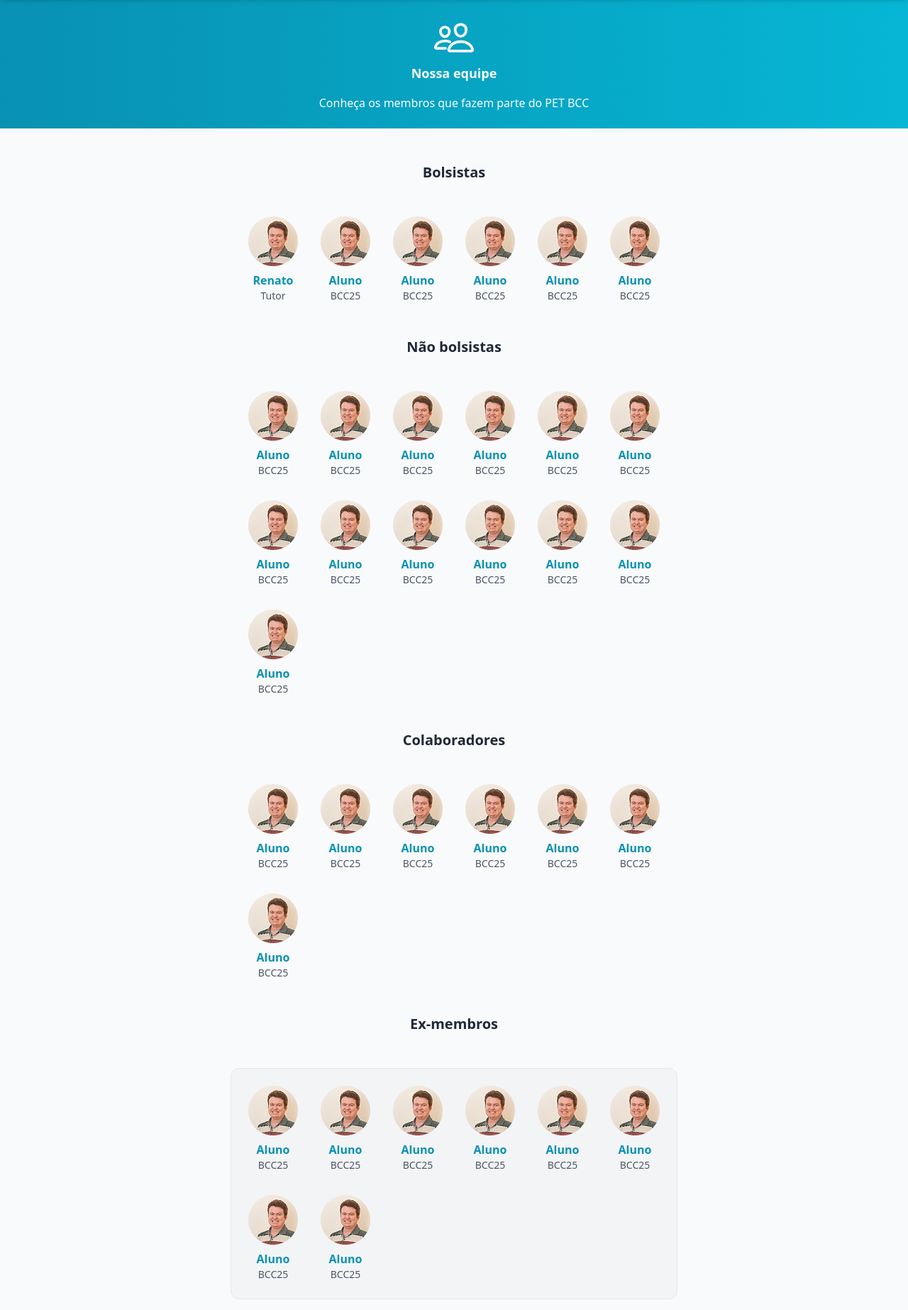
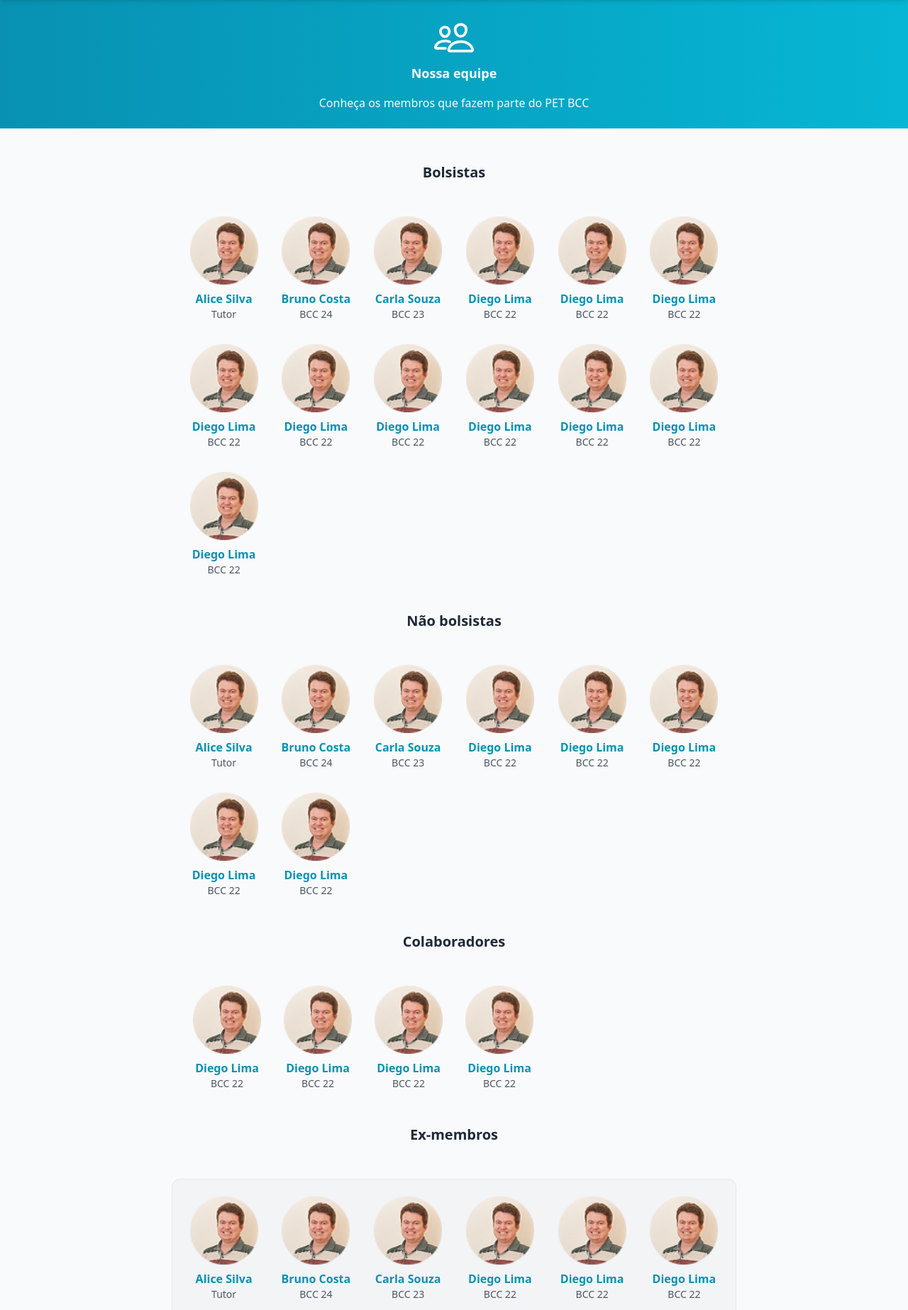
Before and after one commit to petbccufscar/site-petbcc, a Django app: page /equipe in a window 1280 px wide. Shown: the part 74-1920 px from the top of the page at 71% size. Run offline with Django 4.2, Linux system fonts and the light colour scheme; some libraries are stand-ins or nearby versions.

Commit message:
atualizando pagina de projetos e equipe

```diff
--- a/core/views.py
+++ b/core/views.py
@@ -5,7 +5,192 @@ def inicio(request):
     return render(request, 'core/inicio.html')
 
 def equipe(request):
-    return render(request, 'core/equipe.html')
+    return render(request, 'core/equipe.html', {
+        "bolsistas": [
+            {
+                "nome": "Alice Silva",
+                "descricao": "Tutor",
+            },
+            {
+                "nome": "Bruno Costa",
+                "descricao": "BCC 24",
+            },
+            {
+                "nome": "Carla Souza",
+                "descricao": "BCC 23",
+            },
+            {
+                "nome": "Diego Lima",
+                "descricao": "BCC 22",
+            },
+            {
+                "nome": "Diego Lima",
+                "descricao": "BCC 22",
+            },
+            {
+                "nome": "Diego Lima",
+                "descricao": "BCC 22",
+            },
+            {
+                "nome": "Diego Lima",
+                "descricao": "BCC 22",
+            },
+            {
+                "nome": "Diego Lima",
+                "descricao": "BCC 22",
+            },
+            {
+                "nome": "Diego Lima",
+                "descricao": "BCC 22",
+            },
+            {
+                "nome": "Diego Lima",
+                "descricao": "BCC 22",
+            },
+            {
+                "nome": "Diego Lima",
+                "descricao": "BCC 22",
+            },
+            {
+                "nome": "Diego Lima",
+                "descricao": "BCC 22",
+            },
+            {
+                "nome": "Diego Lima",
+                "descricao": "BCC 22",
+            }
+        ],
+        "nao_bolsistas": [
+            {
+                "nome": "Alice Silva",
+                "descricao": "Tutor",
+            },
+            {
+                "nome": "Bruno Costa",
+                "descricao": "BCC 24",
+            },
+            {
+                "nome": "Carla Souza",
+                "descricao": "BCC 23",
+            },
+            {
+                "nome": "Diego Lima",
+                "descricao": "BCC 22",
+            },
+            {
+                "nome": "Diego Lima",
+                "descricao": "BCC 22",
+            },
+            {
+                "nome": "Diego Lima",
+                "descricao": "BCC 22",
+            },
+            {
+                "nome": "Diego Lima",
+                "descricao": "BCC 22",
+            },
+            {
+                "nome": "Diego Lima",
+                "descricao": "BCC 22",
+            },
+        ],
+        "colaboradores": [
+            {
+                "nome": "Diego Lima",
+                "descricao": "BCC 22",
+            },
+            {
+                "nome": "Diego Lima",
+                "descricao": "BCC 22",
+            },
+            {
+                "nome": "Diego Lima",
+                "descricao": "BCC 22",
+            },
+            {
+                "nome": "Diego Lima",
+                "descricao": "BCC 22",
+            }
+        ],
+        "ex_membros": [
+            {
+                "nome": "Alice Silva",
+                "descricao": "Tutor",
+            },
+            {
+                "nome": "Bruno Costa",
+                "descricao": "BCC 24",
+            },
+            {
+                "nome": "Carla Souza",
+                "descricao": "BCC 23",
+            },
+            {
+                "nome": "Diego Lima",
+                "descricao": "BCC 22",
+            },
+            {
+                "nome": "Diego Lima",
+                "descricao": "BCC 22",
+            },
+            {
+                "nome": "Diego Lima",
+                "descricao": "BCC 22",
+            },
+            {
+                "nome": "Diego Lima",
+                "descricao": "BCC 22",
+            },
+            {
+                "nome": "Diego Lima",
+                "descricao": "BCC 22",
+            },
+            {
+                "nome": "Diego Lima",
+                "descricao": "BCC 22",
+            },
+            {
+                "nome": "Diego Lima",
+                "descricao": "BCC 22",
+            },
+            {
+                "nome": "Diego Lima",
+                "descricao": "BCC 22",
+            },
+            {
+                "nome": "Diego Lima",
+                "descricao": "BCC 22",
+            },
+            {
+                "nome": "Diego Lima",
+                "descricao": "BCC 22",
+            },
+            {
+                "nome": "Diego Lima",
+                "descricao": "BCC 22",
+            },
+            {
+                "nome": "Diego Lima",
+                "descricao": "BCC 22",
+            },
+            {
+                "nome": "Diego Lima",
+                "descricao": "BCC 22",
+            },
+            {
+                "nome": "Diego Lima",
+                "descricao": "BCC 22",
+            },
+            {
+                "nome": "Diego Lima",
+                "descricao": "BCC 22",
+            },
+            {
+                "nome": "Diego Lima",
+                "descricao": "BCC 22",
+            }
+        ]
+    })
 
 def projetos(request):
     categoria = request.GET.get("categoria")
--- a/templates/components/membro_equipe.html
+++ b/templates/components/membro_equipe.html
@@ -1,6 +1,6 @@
 {% load static %}
-<div>
-  <img src="{% static 'images/renato.png' %}" alt="" class="mb-2" />
+<div class="flex flex-col items-center">
+  <img src="{% static 'images/renato.png' %}" alt="" class="mb-2 w-24" />
   <p class="text-cyan-600 font-bold">{{ nome }}</p>
   <p class="text-gray-600 text-sm">{{ descricao }}</p>
 </div>
--- a/templates/core/equipe.html
+++ b/templates/core/equipe.html
@@ -11,56 +11,34 @@
     <section class="p-6 md:py-12 space-y-8 md:space-y-12">
       <section>
         <h1 class="text-xl mb-6 md:mb-12 font-bold text-gray-800">Bolsistas</h1>
-        <div class="w-fit mx-auto grid grid-cols-3 md:grid-cols-6 gap-8">
-          {% include '../components/membro_equipe.html' with nome='Renato' descricao='Tutor' %}
-          {% include '../components/membro_equipe.html' with nome='Aluno' descricao='BCC25' %}
-          {% include '../components/membro_equipe.html' with nome='Aluno' descricao='BCC25' %}
-          {% include '../components/membro_equipe.html' with nome='Aluno' descricao='BCC25' %}
-          {% include '../components/membro_equipe.html' with nome='Aluno' descricao='BCC25' %}
-          {% include '../components/membro_equipe.html' with nome='Aluno' descricao='BCC25' %}
+        <div class="w-fit items-center mx-auto grid grid-cols-3 md:grid-cols-6 gap-8">
+          {% for membro in bolsistas %}
+            {% include '../components/membro_equipe.html' with nome=membro.nome descricao=membro.descricao %}
+          {% endfor %}
         </div>
       </section>
       <section>
         <h1 class="text-xl mb-6 md:mb-12 font-bold text-gray-800">Não bolsistas</h1>
         <div class="w-fit mx-auto grid grid-cols-3 md:grid-cols-6 gap-8">
-          {% include '../components/membro_equipe.html' with nome='Aluno' descricao='BCC25' %}
-          {% include '../components/membro_equipe.html' with nome='Aluno' descricao='BCC25' %}
-          {% include '../components/membro_equipe.html' with nome='Aluno' descricao='BCC25' %}
-          {% include '../components/membro_equipe.html' with nome='Aluno' descricao='BCC25' %}
-          {% include '../components/membro_equipe.html' with nome='Aluno' descricao='BCC25' %}
-          {% include '../components/membro_equipe.html' with nome='Aluno' descricao='BCC25' %}
-          {% include '../components/membro_equipe.html' with nome='Aluno' descricao='BCC25' %}
-          {% include '../components/membro_equipe.html' with nome='Aluno' descricao='BCC25' %}
-          {% include '../components/membro_equipe.html' with nome='Aluno' descricao='BCC25' %}
-          {% include '../components/membro_equipe.html' with nome='Aluno' descricao='BCC25' %}
-          {% include '../components/membro_equipe.html' with nome='Aluno' descricao='BCC25' %}
-          {% include '../components/membro_equipe.html' with nome='Aluno' descricao='BCC25' %}
-          {% include '../components/membro_equipe.html' with nome='Aluno' descricao='BCC25' %}
+          {% for membro in nao_bolsistas %}
+            {% include '../components/membro_equipe.html' with nome=membro.nome descricao=membro.descricao %}
+          {% endfor %}
         </div>
       </section>
       <section>
         <h1 class="text-xl mb-6 md:mb-12 font-bold text-gray-800">Colaboradores</h1>
         <div class="w-fit mx-auto grid grid-cols-3 md:grid-cols-6 gap-8">
-          {% include '../components/membro_equipe.html' with nome='Aluno' descricao='BCC25' %}
-          {% include '../components/membro_equipe.html' with nome='Aluno' descricao='BCC25' %}
-          {% include '../components/membro_equipe.html' with nome='Aluno' descricao='BCC25' %}
-          {% include '../components/membro_equipe.html' with nome='Aluno' descricao='BCC25' %}
-          {% include '../components/membro_equipe.html' with nome='Aluno' descricao='BCC25' %}
-          {% include '../components/membro_equipe.html' with nome='Aluno' descricao='BCC25' %}
-          {% include '../components/membro_equipe.html' with nome='Aluno' descricao='BCC25' %}
+          {% for membro in colaboradores %}
+            {% include '../components/membro_equipe.html' with nome=membro.nome descricao=membro.descricao %}
+          {% endfor %}
         </div>
       </section>
       <section>
         <h1 class="text-xl mb-6 md:mb-12 font-bold text-gray-800">Ex-membros</h1>
         <div class="w-fit mx-auto grid grid-cols-3 md:grid-cols-6 gap-8 bg-gray-100 border border-gray-200 p-6 rounded-xl">
-          {% include '../components/membro_equipe.html' with nome='Aluno' descricao='BCC25' %}
-          {% include '../components/membro_equipe.html' with nome='Aluno' descricao='BCC25' %}
-          {% include '../components/membro_equipe.html' with nome='Aluno' descricao='BCC25' %}
-          {% include '../components/membro_equipe.html' with nome='Aluno' descricao='BCC25' %}
-          {% include '../components/membro_equipe.html' with nome='Aluno' descricao='BCC25' %}
-          {% include '../components/membro_equipe.html' with nome='Aluno' descricao='BCC25' %}
-          {% include '../components/membro_equipe.html' with nome='Aluno' descricao='BCC25' %}
-          {% include '../components/membro_equipe.html' with nome='Aluno' descricao='BCC25' %}
+          {% for membro in ex_membros %}
+            {% include '../components/membro_equipe.html' with nome=membro.nome descricao=membro.descricao %}
+          {% endfor %}
         </div>
       </section>
     </section>
--- a/theme/static/css/dist/styles.css
+++ b/theme/static/css/dist/styles.css
@@ -902,6 +898,18 @@ input:where([type='file']):focus {
   width: 100vw;
 }
 
+.w-8 {
+  width: 2rem;
+}
+
+.w-16 {
+  width: 4rem;
+}
+
+.w-24 {
+  width: 6rem;
+}
+
 .max-w-6xl {
   max-width: 72rem;
 }
```
Also changed, not shown: other parts of theme/static/css/dist/styles.css (+125 -137 lines), core/templatetags/estilos_tags.py (+9 -9 lines), templates/core/projetos.html (+28 -41 lines).
